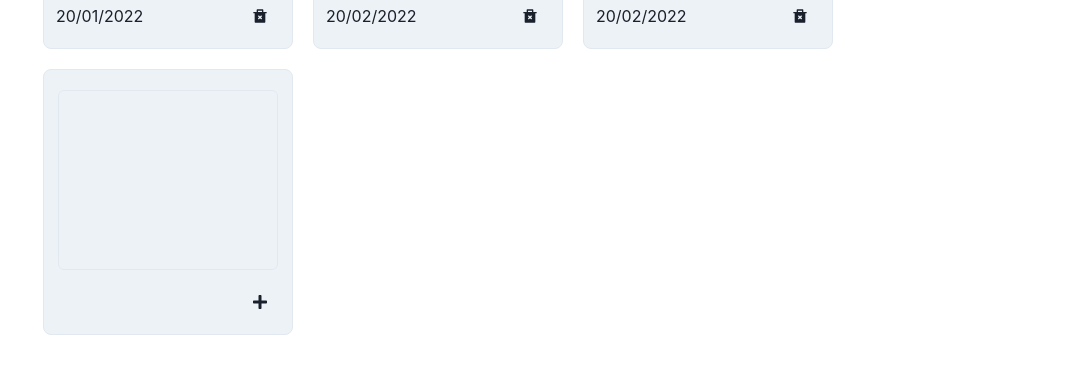
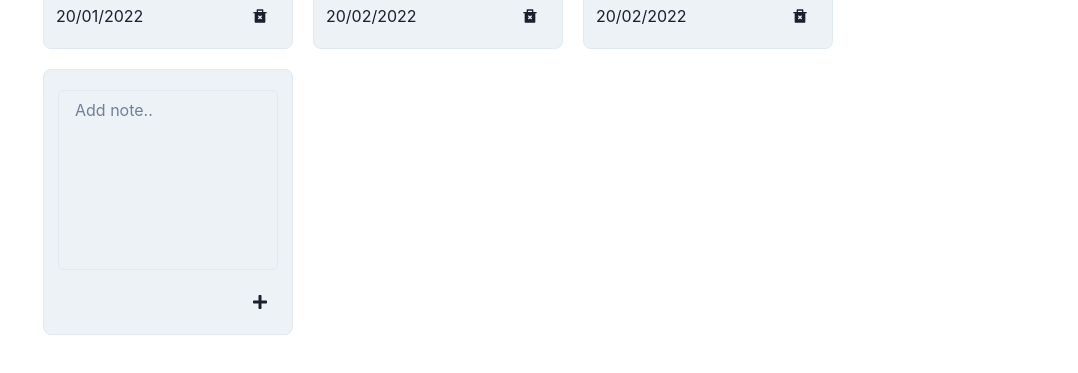
Before and after one commit to shoaibiqbal0/react-notes-app, a React (Create React App) app: page / in a window 1280 px wide. Shown: the part 297-670 px from the top of the page, without its empty margins (202-1280 px from the left). Built offline with nearby package versions, Linux system fonts and the light colour scheme.

Commit message:
Added date in text input

```diff
--- a/src/components/AddNote.jsx
+++ b/src/components/AddNote.jsx
@@ -12,11 +12,31 @@ import React, { useState } from "react";
 import { FaPlus } from "react-icons/fa";
 
 const AddNote = (props) => {
-  const [noteContent, setNoteContent] = useState();
+  const [noteContent, setNoteContent] = useState({
+    content: "",
+    date: "",
+  });
 
   const handleChange = (event) => {
-    setNoteContent(event.target.value);
+    const today = new Date();
+    const date =
+      today.getDate() +
+      "-" +
+      (today.getMonth() + 1) +
+      "-" +
+      today.getFullYear();
+    const { name, value } = event.target;
+    setNoteContent((previousItems) => {
+      return {
+        ...previousItems,
+        [name]: value,
+        date: date,
       };
+    });
+    console.log(noteContent.date);
+  };
+
+  const handleClick = () => {};
 
   return (
     <Box
@@ -26,6 +46,7 @@ const AddNote = (props) => {
       overflow="hidden"
       borderRadius="lg"
     >
+      <form>
         {/* Note Content */}
         <VStack>
           <Textarea
@@ -34,15 +55,22 @@ const AddNote = (props) => {
             minH="180px"
             maxW="220px"
             resize="none"
-          name="noteContent"
-          value={noteContent}
+            name="content"
+            value={noteContent.content}
+            placeholder="Add note.."
           />
         </VStack>
         {/* Note Footer */}
         <HStack p="3">
           <Spacer />
-        <IconButton isRound="true" bg="transparent" icon={<FaPlus />} />
+          <IconButton
+            onClick={handleClick}
+            isRound="true"
+            bg="transparent"
+            icon={<FaPlus />}
+          />
         </HStack>
+      </form>
     </Box>
   );
 };
--- a/src/components/NotesList.jsx
+++ b/src/components/NotesList.jsx
@@ -15,7 +15,7 @@ const NotesList = () => {
         {notes.map((note, index) => {
           return <Note key={index} date={note.date} content={note.content} />;
         })}
-        <AddNote />
+        <AddNote noteContent={setNotes} />
       </SimpleGrid>
     </Flex>
   );
```
Lines whose indentation alone changed are shown as unchanged.
